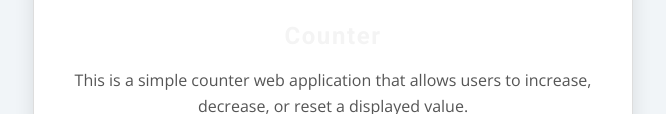
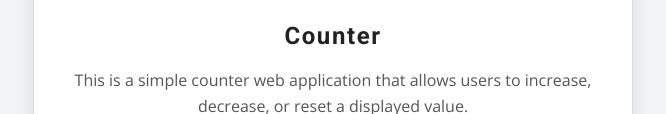
Before and after one commit to noel-odero/resume-website, a plain HTML site: page index.html in a window 1280 px wide. Shown: the part 1926-2040 px from the top of the page, without its empty margins (307-973 px from the left). Drawn offline with nearby package versions, Linux system fonts and the light colour scheme.

Commit message:
projects

```diff
--- a/styles.css
+++ b/styles.css
@@ -403,6 +403,9 @@ nav {
   background-color: #fff;
   transition: background-color 0.3s ease-in-out, transform 0.5s ease;
 }
+.project-container h4 {
+  color: #222;
+}
 
 .project {
   display: flex;
```
